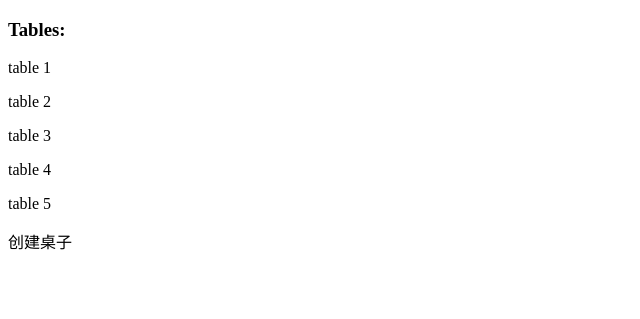
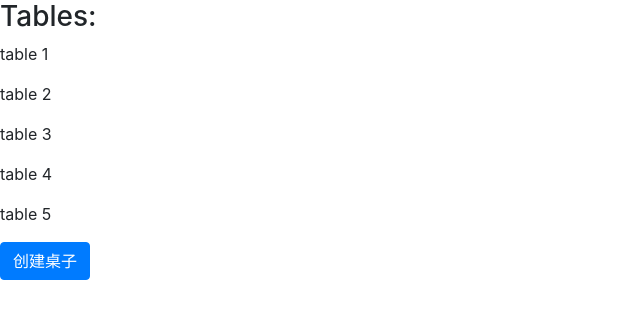
Before and after one commit to jhgdike/Squares, a Flask app: page / in a window 1280 px wide. Shown: the top 319 px of the page, without its empty margins (0-640 px from the left). Run offline with Flask 2, Linux system fonts and the light colour scheme; data that the repository does not hold is empty; parts of the project's set-up code (start-up, migrations or seed data) failed here and were passed over; some libraries are stand-ins or nearby versions.

Commit message:
add bootstrap css

```diff
--- a/squares/templates/base.html
+++ b/squares/templates/base.html
@@ -1,10 +1,15 @@
 <!DOCTYPE html>
 <html lang="en">
 <head>
-    <meta charset="UTF-8">
-    <title>{% block title %}square{% endblock %}</title>
-    <script src="/admin/static/vendor/jquery.min.js?v=2.1.4" type="text/javascript"></script>
-    <script src="/admin/static/bootstrap/bootstrap3/js/bootstrap.min.js?v=3.3.5" type="text/javascript"></script>
+  <meta charset="UTF-8">
+  <title>{% block title %}square{% endblock %}</title>
+
+  <link href="/admin/static/bootstrap/bootstrap3/swatch/default/bootstrap.min.css?v=3.3.5" rel="stylesheet">
+  <link href="/admin/static/bootstrap/bootstrap3/css/bootstrap-theme.min.css?v=3.3.5" rel="stylesheet">
+  <link href="/admin/static/admin/css/bootstrap3/admin.css?v=1.1.1" rel="stylesheet">
+
+  <script src="/admin/static/vendor/jquery.min.js?v=2.1.4" type="text/javascript"></script>
+  <script src="/admin/static/bootstrap/bootstrap3/js/bootstrap.min.js?v=3.3.5" type="text/javascript"></script>
     {% block head %}
     {% endblock %}
 </head>
```
